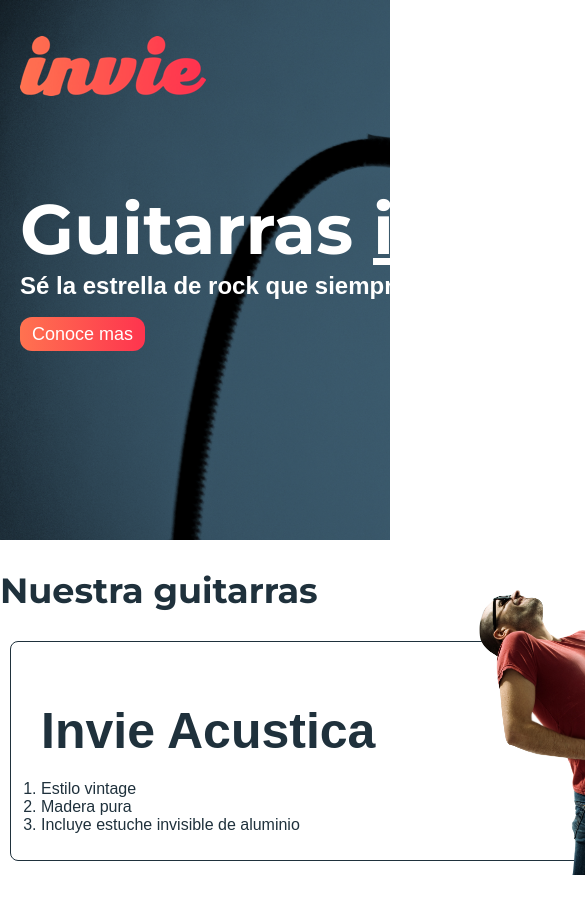
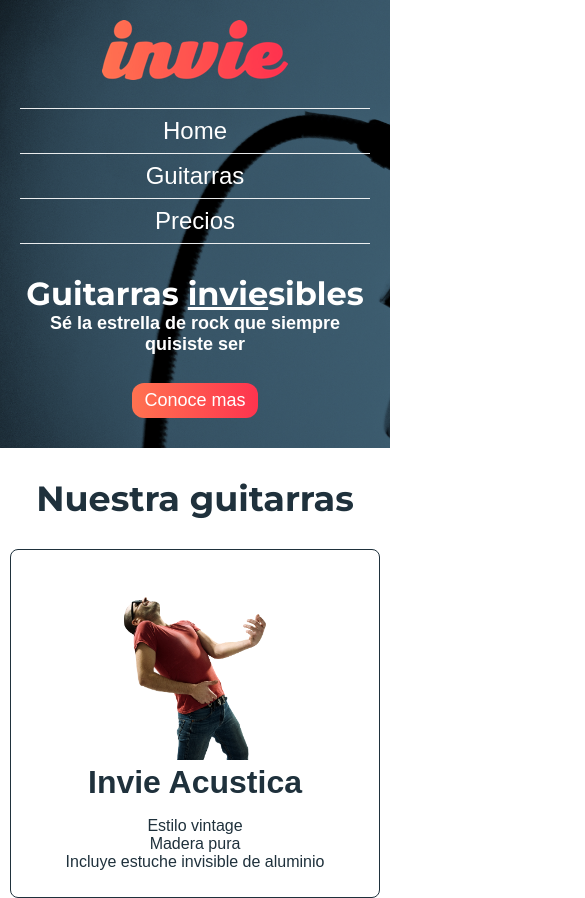
Before and after one commit to ArnoldRestrepo/responsive-design-platzi, a website: page dist/index.html in a window 390 px wide. Shown: the top 898 px of the page, 585 px wide, since content can reach past the window. Drawn offline with Linux system fonts and the light colour scheme; a web font is replaced by a local one.

Commit message:
Responsive

```diff
--- a/dist/css/invie.css
+++ b/dist/css/invie.css
@@ -19,6 +19,7 @@
 body {
   font-family: 'Allerta', sans-serif;
   margin: 0;
+  box-sizing: border-box;
 }
 
 
@@ -54,7 +55,8 @@
 }
 
 .contenedor {
-  width: 800px;
+  max-width: 800px;
+  width: auto;
   margin: auto;
   position: relative;
 }
@@ -272,3 +274,159 @@
 .tabla {
   margin: 50px 0;
 }
+
+
+/* Media Queries */
+
+@media screen and (max-width:800px) {
+
+  /*portada*/
+  .titulo{
+    font-size: 48px;
+    margin-top: 30px;
+  }
+
+  .title-a{
+    font-size: 18px;
+  }
+
+  .portada{
+    height: auto;
+  }
+
+  .portada .button{
+    margin: 10px 0;
+    display: inline-block;
+  }
+  /*portada*/
+
+  /*Guitarras*/
+  .guitarras{
+    text-align: center;
+  }
+  .izquierda, .derecha{
+    float: none;
+    position: static;
+  }
+
+  .title-b{
+    margin: 0;
+  }
+  .guitarra li {
+    list-style: none;
+  }
+
+  .guitarra.b{
+    height: auto;
+  }
+
+  .contenedor-guitarra-a, .contenedor-guitarra-b{
+    position: static;
+    margin: 0;
+  }
+
+  .contenedor-guitarra-a{
+    padding: 0;
+  }
+  /*Guitarras*/
+
+}
+
+@media screen and (max-width: 767px) {
+  .footer .contenedor{
+    border: 1px solid red;
+    display: block;
+  }
+  .contacto{
+    margin: 0 auto;
+  }
+
+  .formulario{
+    display: block;
+    margin: 0 auto;
+    width: 300px;
+  }
+
+  .intereses label{
+    display: block;
+  }
+
+  .formulario input[type="text"], .formulario input[type="email"]{
+    font-size: 14px;
+    padding: 3px;
+  }
+
+  textarea{
+    width: 100%;
+  }
+
+  .col1, .col2{
+    margin: 0;
+  }
+
+  .formulario input[type="radio"], .formulario input[type="radiobox"]{
+    zoom: 1;
+  }
+}
+
+@media screen and (max-width: 650px) {
+  .header{
+    text-align: center;
+  }
+
+  .logotipo{
+    margin: 0;
+  }
+
+  .menu{
+    position: static;
+    padding: 0;
+    display: block;
+  }
+
+  .menu li:first-child{
+    margin: 0;
+  }
+  .menu ul{
+    padding: 0;
+  }
+}
+
+@media screen and (max-width: 500px) {
+  .menu li{
+    display: block;
+    margin: 0;
+    padding: 8px 0;
+    border-bottom: 1px solid rgba(255, 255, 255, .9);
+  }
+
+  .menu li:first-child{
+    border-top: 1px solid rgba(255, 255, 255, .9);
+  }
+
+  .menu li:before{
+    content: "";
+    display: none;
+  }
+
+  .portada{
+    text-align: center;
+  }
+
+  .titulo{
+    font-size: 32px;
+  }
+
+  .title-b{
+    font-size: 14px;
+  }
+
+  .guitarra img{
+    width: 200px;
+  }
+
+  .title-b{
+    font-size: 32px;
+  }
+
+}
--- /dev/null
+++ b/dist/css/media-query.css
@@ -0,0 +1,4 @@
+body{
+    background: peru;
+    border: 15px solid red;
+}
--- a/dist/index.html
+++ b/dist/index.html
@@ -3,8 +3,10 @@
   <head>
     <title>Invie - tus mejores guitarras!!</title>
     <meta charset="utf-8"/>
+    <meta name="viewport" content="width=device-width, initial-scale=1.0">
     <link href='https://fonts.googleapis.com/css?family=Montserrat:400,700|Allerta' rel='stylesheet' type='text/css'>
     <link rel="stylesheet" href="css/invie.css"/>
+    <!--<link rel="stylesheet" media="(max-width: 800px)" href="css/media-query.css"/>-->
   </head>
   <body>
     <section id="portada" class="portada background"> <!-- portada -->
```
